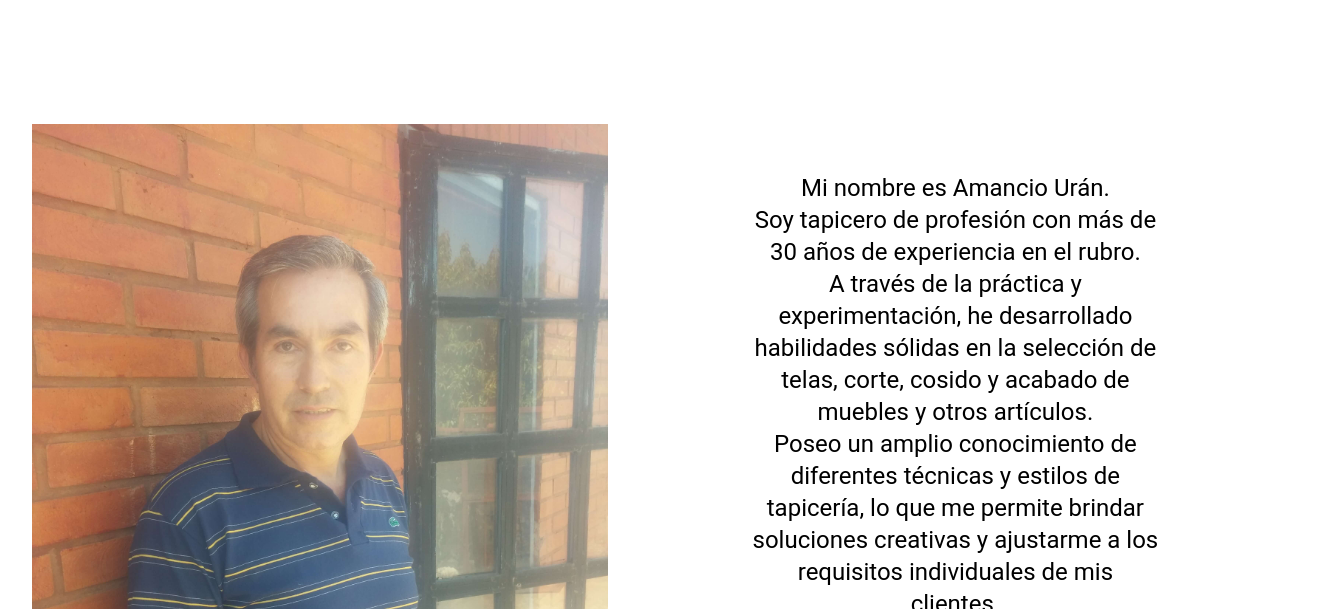
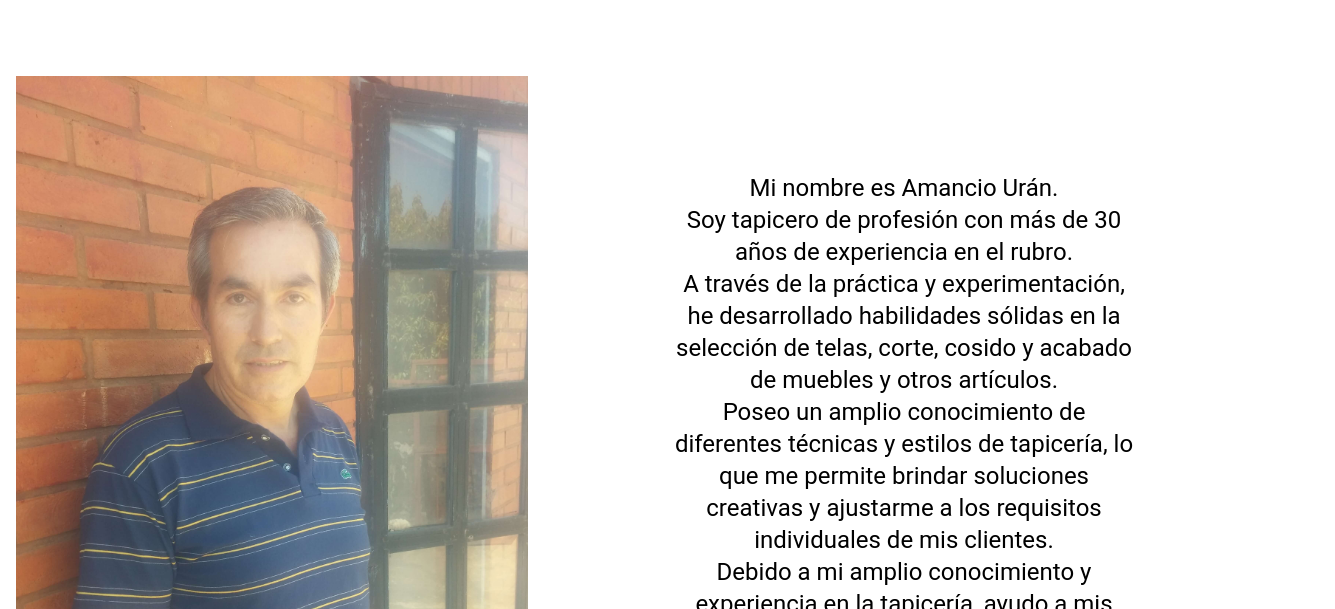
Before and after one commit to luisuran/tapiceria-uran, a website: page templates/about.html in a window 1280 px wide. Shown: the part 128-737 px from the top of the page, 1335 px wide, since content can reach past the window. Drawn offline with Linux system fonts and the light colour scheme.

Commit message:
fix estilos

```diff
--- a/sass/parciales/_about.scss
+++ b/sass/parciales/_about.scss
@@ -2,10 +2,14 @@
   @include flex-center;
   flex-direction: column;
   padding: 2rem;
+  padding-left:0;
+  padding-right: 0;
   margin-top: 2rem;
   &__image {
-    width: 50rem;
+    width: 40vw;
     height: 48rem;
+    padding-left: 1rem;
+    object-fit: cover;
   }
   &__text {
     padding: 9rem;
--- a/sass/parciales/_galeria.scss
+++ b/sass/parciales/_galeria.scss
@@ -9,6 +9,8 @@
     justify-content: space-around;
     align-items: center;
     margin-bottom: 2rem;
+    flex-wrap: wrap;
+    gap: 1rem;
   }
   &__img {
     height: 25rem;
--- a/sass/parciales/home/_testimonios.scss
+++ b/sass/parciales/home/_testimonios.scss
@@ -10,6 +10,6 @@
   }
   &__testimonio {
     text-align: center;
-    width: 10rem;
+    width: 15rem;
   }
 }
```
Also changed, not shown: css/compilado.css.
